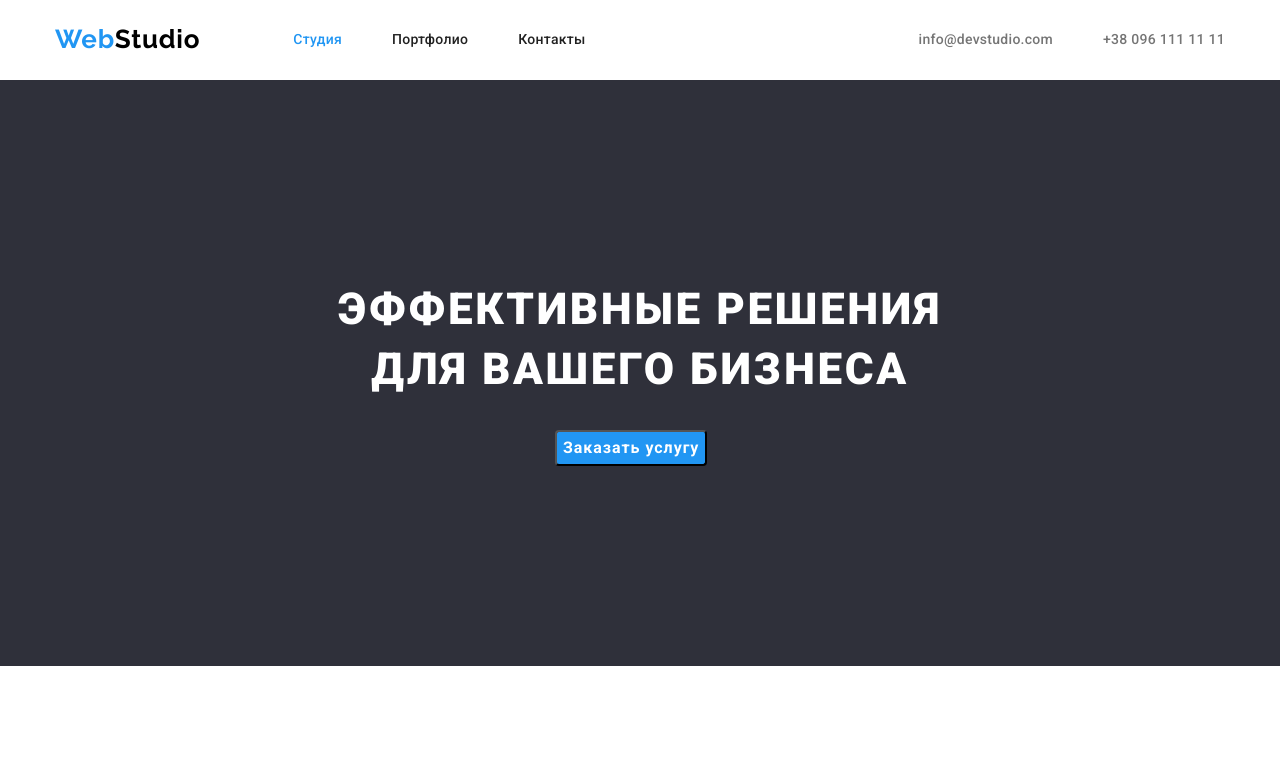
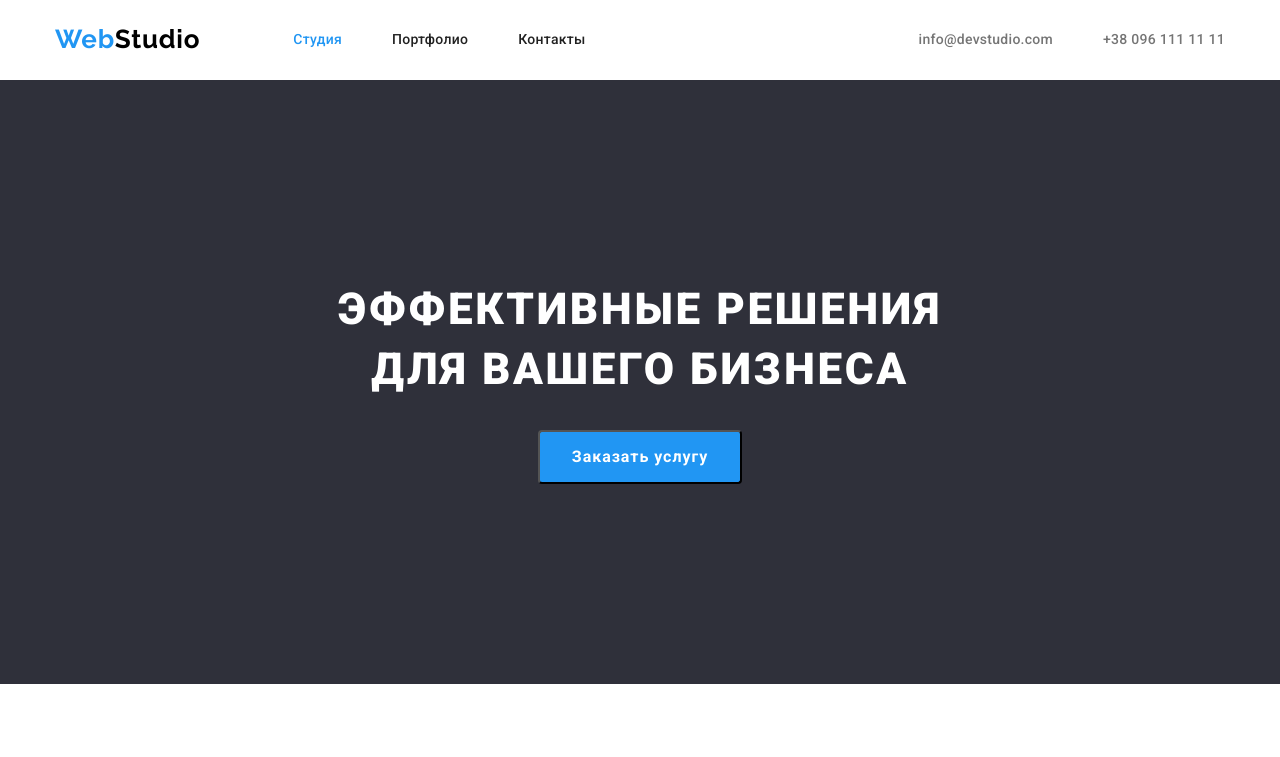
Before and after one commit to Yurii-Naumchuk/goit-markup-hw-03, a plain HTML site: page index.html in a window 1280 px wide. Shown: the top 757 px of the page. Drawn offline with nearby package versions, Linux system fonts and the light colour scheme.

Commit message:
2 корективи

```diff
--- a/css/styles.css
+++ b/css/styles.css
@@ -156,7 +156,8 @@ color: var(--main-text-color);
   background-color: var(--secondary-bg-color);
   padding-top: 200px;
   padding-bottom: 200px;
-
+  text-align: center;
+  justify-content: center;
 }
 .order-title {
     font-weight: 900;
@@ -181,11 +182,12 @@ color: var(--main-text-color);
     background-color: var(--akcent-color) ;
     cursor: pointer;
     border-radius: 4px;
-
-    margin-left: 500px;
-    margin-right: 500px;
-
-    }
+    text-align: center;
+   padding-left: 32px;
+    padding-right: 32px;
+    padding-bottom: 10px;
+    padding-top: 10px;
+     }
 
 /* hero*/
 .section-hero {
@@ -255,6 +257,7 @@ color: var(--main-text-color);
   line-height: 1.16;
   text-align: center;
   color: var(--title-color);
+  margin-bottom: 50px;
    }
 
 .comand-subtitle {
@@ -290,10 +293,12 @@ border-radius: 0px 0px 4px 4px;
   margin-right: 0px;}
 
 /*footer*/
-.footer {background-color: var(--secondary-bg-color);}
+.footer {background-color: var(--secondary-bg-color);
+padding-top: 60px;
+padding-bottom: 60px;
+}
 .footer-container {
-    padding-top: 60px;
-    padding-bottom: 60px;
+
   }
 .logo-footer.link {
   display: block;
```
